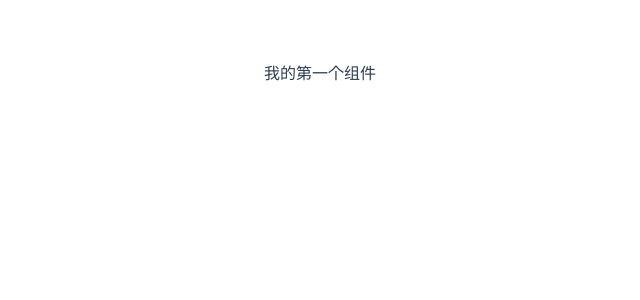
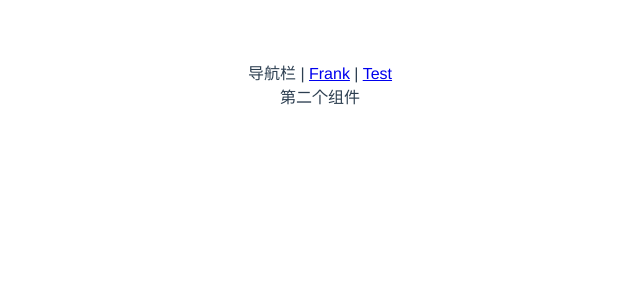
Before and after one commit to jgorijinal/ui-demo, a Vue app: page /#/xxx in a window 1280 px wide. Shown: the top 300 px of the page, without its empty margins (320-960 px from the left). Built offline with nearby package versions, Linux system fonts and the light colour scheme.

Commit message:
初始化路由

```diff
--- a/index.html
+++ b/index.html
@@ -8,6 +8,6 @@
 </head>
 <body>
   <div id="app"></div>
-  <script type="module" src="/src/main.js"></script>
+  <script type="module" src="/src/main.ts"></script>
 </body>
 </html>
--- a/src/App.vue
+++ b/src/App.vue
@@ -1,16 +1,18 @@
 <template>
   <div>
-    <Frank />
+    <nav>导航栏 |
+      <router-link to="/">Frank</router-link> |
+      <router-link to="/xxx">Test</router-link>
+    </nav>
+    <router-view />
   </div>
 
 </template>
 
 <script>
-import Frank from './components/Frank.vue'
+
 export default {
   name: 'App',
-  components: {
-    Frank
-  }
+
 }
 </script>
--- /dev/null
+++ b/src/components/Test.vue
@@ -0,0 +1,15 @@
+<template>
+<div>
+  第二个组件
+</div>
+</template>
+
+<script>
+export default {
+  name: "test"
+}
+</script>
+
+<style scoped>
+
+</style>
--- a/src/main.js
+++ /dev/null
@@ -1,5 +0,0 @@
-import { createApp } from 'vue'
-import App from './App.vue'
-import './index.css'
-
-createApp(App).mount('#app')
--- /dev/null
+++ b/src/main.ts
@@ -0,0 +1,19 @@
+import { createApp } from 'vue'
+import App from './App.vue'
+import './index.css'
+import {createWebHashHistory,createRouter} from 'vue-router'
+import Frank from "./components/Frank.vue";
+import Test from './components/Test.vue'
+
+const history = createWebHashHistory()
+const router = createRouter({
+    history:history,
+    routes:[
+        {path:'/',component:Frank},
+        {path:'/xxx',component:Test}
+    ]
+})
+
+const app = createApp(App)
+app.use(router)
+app.mount('#app')
```
Also changed, not shown: package.json (+4 -3 lines), 1 other file (tests, documents, lock files or other folders).
